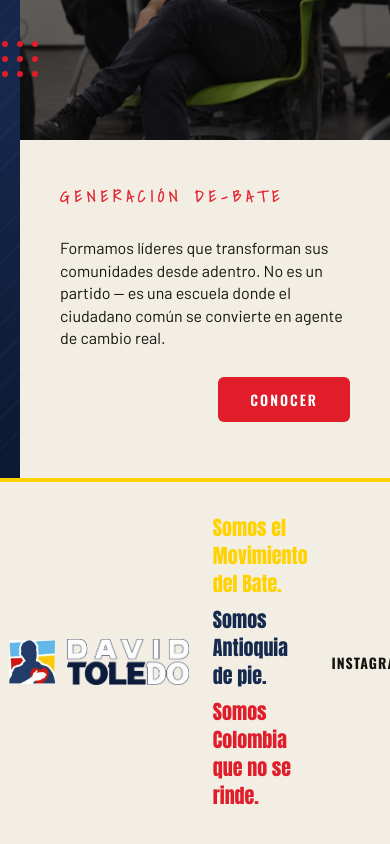
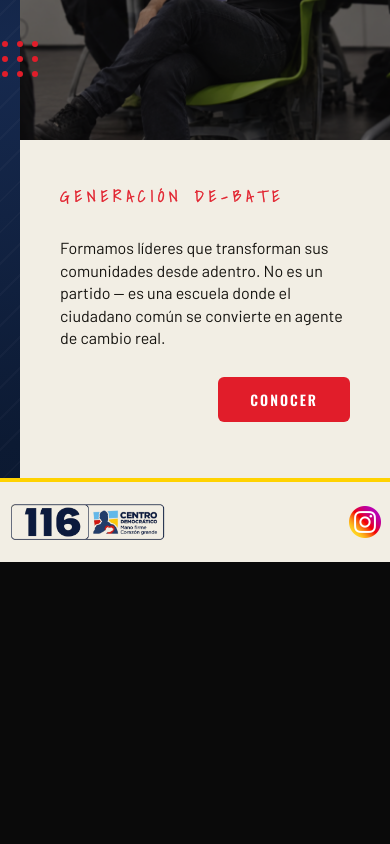
Before and after one commit to EsneiderCdD/movimiento-bate, a Next.js app: page / in a window 390 px wide. Shown: the part 1526-2370 px from the top of the page. After the commit the page ends 2088 px from the top, so only its background shows below. Built offline with nearby package versions, Linux system fonts and the light colour scheme.

Commit message:
(footer):

```diff
--- a/src/components/specific/footer/Footer.module.css
+++ b/src/components/specific/footer/Footer.module.css
@@ -1,7 +1,7 @@
 .footer {
   background: var(--crema);
   border-top: 4px solid var(--amarillo);
-  padding: 32px 2.4% 48px;
+  padding: 24px 2.4%;
   display: flex;
   flex-direction: row;
   align-items: center;
@@ -24,7 +24,7 @@
 
 .logoImage {
   display: block;
-  height: 46px;
+  height: 52px;
   width: auto;
 }
 
@@ -58,9 +58,9 @@
 
 .contacts {
   display: flex;
-  gap: 2.29em;
+  gap: 2.5em;
   list-style: none;
-  font-size: 14px;
+  font-size: 24px;
 }
 
 .contactLink {
@@ -75,3 +75,96 @@
 .contactLink:hover {
   color: var(--rojo);
 }
+
+.instagramIcon {
+  display: block;
+  height: 48px;
+  width: auto;
+}
+
+@media (max-width: 750px) {
+  .footer {
+    padding-block: 1.25rem;
+  }
+
+  .logo {
+    gap: 0.625rem;
+  }
+
+  .logoCd {
+    height: 2.375rem;
+  }
+
+  .logoImage {
+    height: 3rem;
+  }
+
+  .instagramIcon {
+    height: 2.75rem;
+  }
+}
+
+@media (max-width: 600px) {
+  .logoImage {
+    height: 2.75rem;
+  }
+
+  .instagramIcon {
+    height: 2.5rem;
+  }
+
+  .creed span {
+    font-size: 18px;
+  }
+
+  .contacts {
+    gap: 2em;
+    font-size: 18px;
+  }
+}
+
+@media (max-width: 500px) {
+  .logoCd {
+    height: 2rem;
+  }
+
+  .logoImage {
+    height: 2.5rem;
+  }
+
+  .instagramIcon {
+    height: 2.25rem;
+  }
+
+  .creed span {
+    font-size: 14px;
+  }
+
+  .contacts {
+    font-size: 14px;
+    gap: 1.5em;
+  }
+}
+
+@media (max-width: 400px) {
+  .logoCd {
+    height: 1.75rem;
+  }
+
+  .logoImage {
+    height: 2.5rem;
+  }
+
+  .instagramIcon {
+    height: 2rem;
+  }
+
+  .creed span {
+    font-size: 12px;
+  }
+
+  .contacts {
+    font-size: 12px;
+    gap: 1em;
+  }
+}
--- a/src/components/specific/footer/Footer.tsx
+++ b/src/components/specific/footer/Footer.tsx
@@ -1,54 +1,38 @@
 import Link from "next/link";
 import Image from "next/image";
 import styles from "./Footer.module.css";
-
-const contacts = [
-  { label: "Instagram", href: "#" },
-  { label: "WhatsApp", href: "#" },
-  {
-    label: "Escríbenos",
-    href: "mailto:redbate@movimientodelbate.com",
-  },
-];
 
 export default function Footer() {
   return (
     <footer className={styles.footer}>
       <Link href="/" className={styles.logo}>
         <Image
-          src="/logo-cd.jpeg"
+          src="/116.png"
           alt="Movimiento del Bate"
-          width={149}
-          height={143}
-          className={styles.logoCd}
-        />
-        <Image
-          src="/logo-nombre.png"
-          alt="Movimiento del Bate"
-          width={2039}
-          height={771}
+          width={513}
+          height={132}
           className={styles.logoImage}
         />
       </Link>
 
-      <p className={styles.creed}>
-        <span className={styles.lineAmarillo}>
-          Somos el Movimiento del Bate.
-        </span>
-        <span className={styles.lineAzul}>Somos Antioquia de pie.</span>
-        <span className={styles.lineRojo}>
-          Somos Colombia que no se rinde.
-        </span>
-      </p>
-
       <ul className={styles.contacts}>
-        {contacts.map((contact) => (
-          <li key={contact.label}>
-            <a href={contact.href} className={styles.contactLink}>
-              {contact.label}
-            </a>
-          </li>
-        ))}
+        <li>
+          <a
+            href="https://www.instagram.com/davidtoledoosp"
+            className={styles.contactLink}
+            target="_blank"
+            rel="noopener noreferrer"
+            aria-label="Instagram"
+          >
+            <Image
+              src="/instagram.png"
+              alt="Instagram"
+              width={512}
+              height={512}
+              className={styles.instagramIcon}
+            />
+          </a>
+        </li>
       </ul>
     </footer>
   );
```
